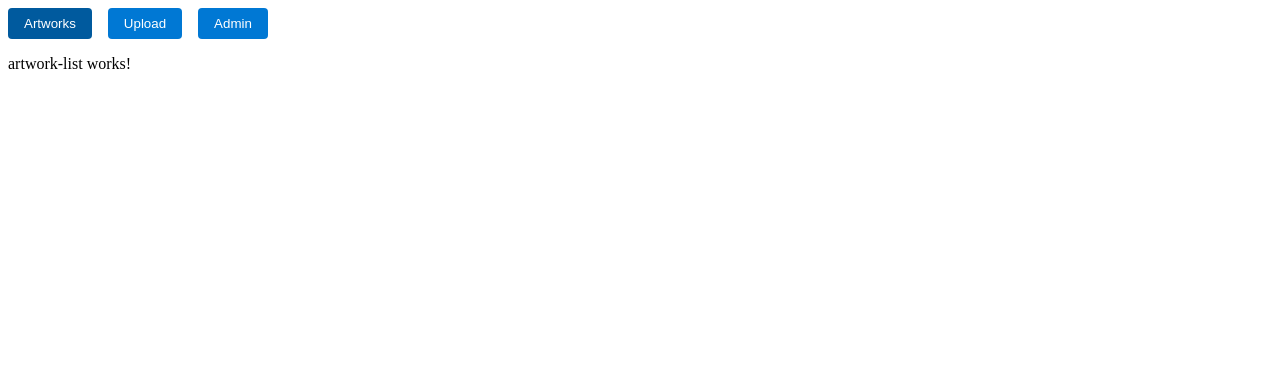
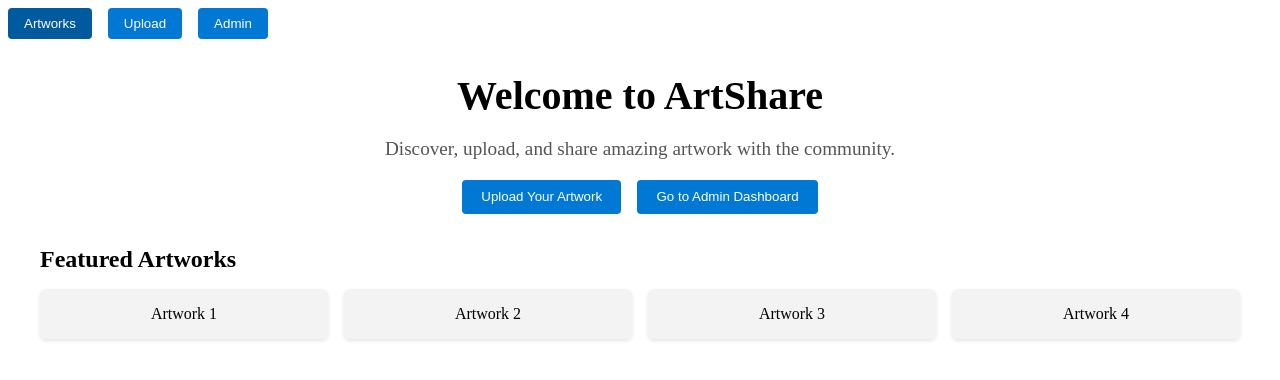
Before and after one commit to medwards1081/CW2-artshare, an Angular app in the folder artshare-ui/: page /artworks in a window 1280 px wide. Shown: the top 380 px of the page. Built offline with nearby package versions, Linux system fonts and the light colour scheme.

Commit message:
Add homepage layout: hero section, artworks grid, CTA buttons

```diff
--- a/artshare-ui/src/app/features/artwork-list/artwork-list.component.html
+++ b/artshare-ui/src/app/features/artwork-list/artwork-list.component.html
@@ -1 +1,18 @@
-<p>artwork-list works!</p>
+<section class="hero">
+  <h1>Welcome to ArtShare</h1>
+  <p>Discover, upload, and share amazing artwork with the community.</p>
+  <div class="cta-buttons">
+    <button type="button" routerLink="/upload">Upload Your Artwork</button>
+    <button type="button" routerLink="/admin">Go to Admin Dashboard</button>
+  </div>
+</section>
+
+<section class="artworks-grid">
+  <h2>Featured Artworks</h2>
+  <div class="grid">
+    <div class="artwork-card">Artwork 1</div>
+    <div class="artwork-card">Artwork 2</div>
+    <div class="artwork-card">Artwork 3</div>
+    <div class="artwork-card">Artwork 4</div>
+  </div>
+</section>
--- a/artshare-ui/src/app/features/artwork-list/artwork-list.component.scss
+++ b/artshare-ui/src/app/features/artwork-list/artwork-list.component.scss
@@ -0,0 +1,55 @@
+.hero {
+  text-align: center;
+  margin: 2rem 0;
+
+  h1 {
+    font-size: 2.5rem;
+    margin-bottom: 0.5rem;
+  }
+
+  p {
+    font-size: 1.2rem;
+    color: #555;
+  }
+
+  .cta-buttons {
+    margin-top: 1rem;
+
+    button {
+      margin: 0 0.5rem;
+      padding: 0.6rem 1.2rem;
+      border: none;
+      background-color: #0078d4;
+      color: white;
+      border-radius: 4px;
+      cursor: pointer;
+      transition: background-color 0.2s ease;
+
+      &:hover {
+        background-color: #005a9e;
+      }
+    }
+  }
+}
+
+.artworks-grid {
+  margin: 2rem;
+
+  h2 {
+    margin-bottom: 1rem;
+  }
+
+  .grid {
+    display: grid;
+    grid-template-columns: repeat(auto-fit, minmax(150px, 1fr));
+    gap: 1rem;
+  }
+
+  .artwork-card {
+    background-color: #f3f3f3;
+    padding: 1rem;
+    text-align: center;
+    border-radius: 6px;
+    box-shadow: 0 2px 4px rgba(0,0,0,0.1);
+  }
+}
```
